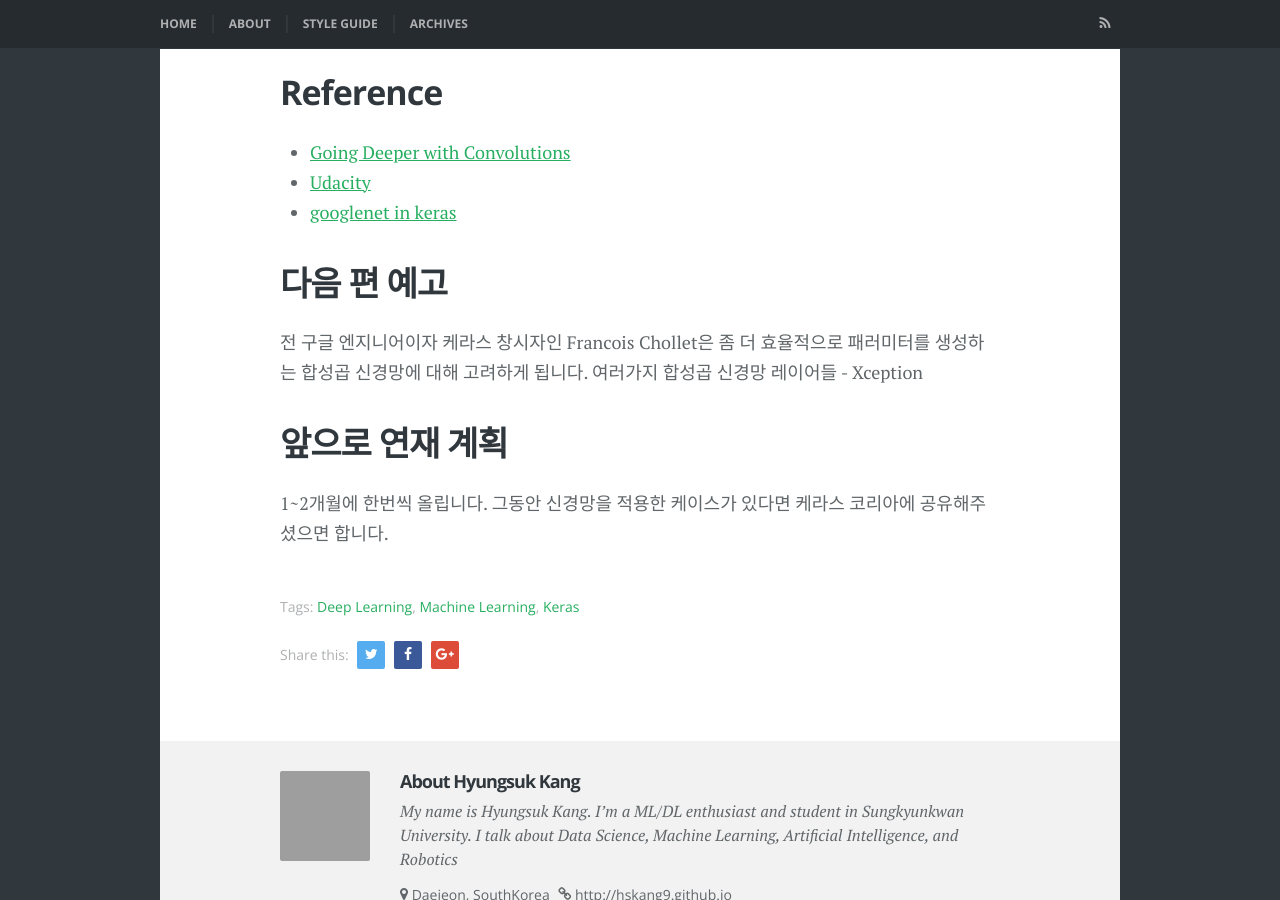
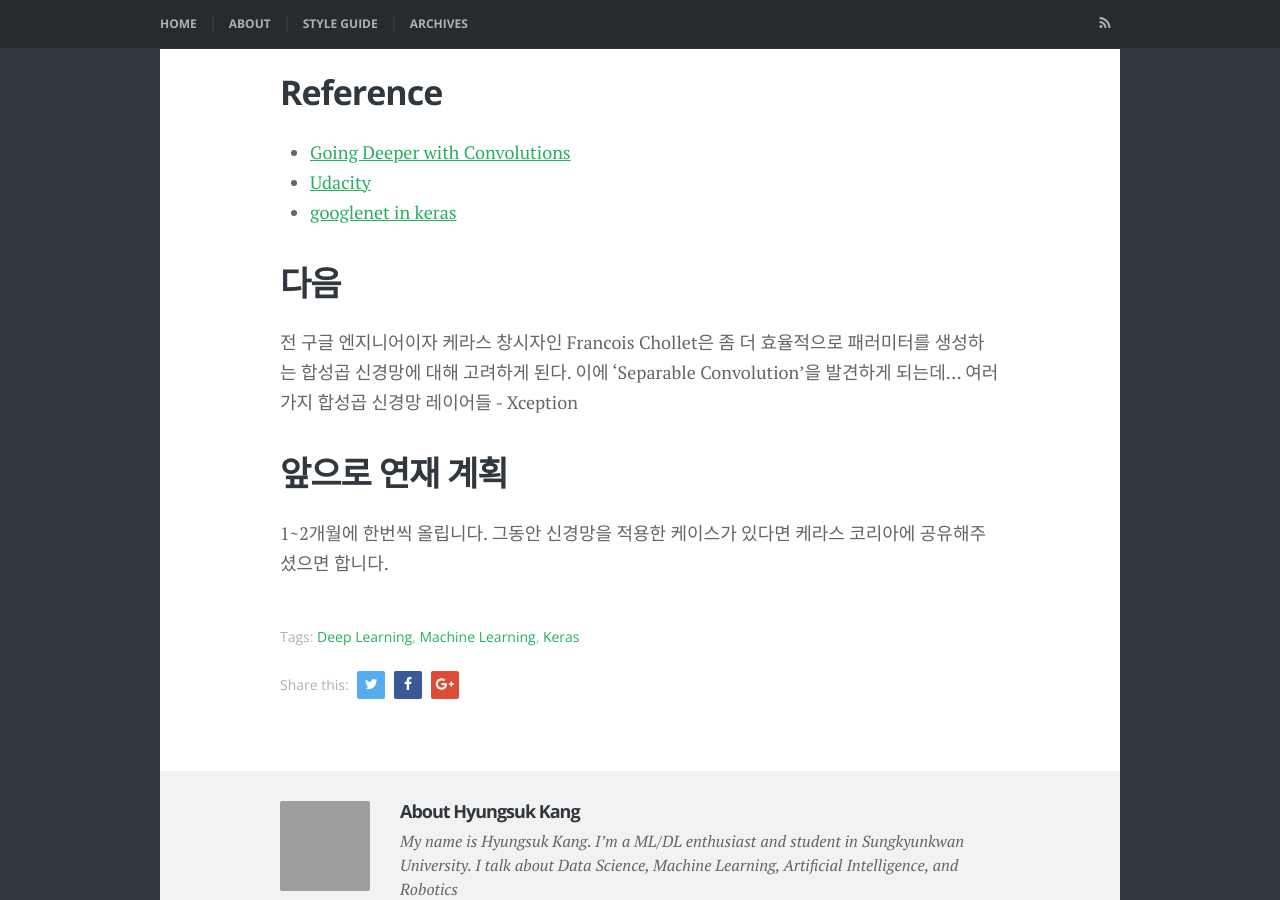
Before and after one commit to hskang9/hskang9.github.io, a Jekyll site: the page built from _posts/2017-11-24-Various_CNN_Layers.md, in a window 1280 px wide and 900 px high, scrolled down 6770 px. Built offline with Jekyll 4.4.1, drawn with Linux system fonts in a browser that asks for light colours; some web fonts are replaced; comment, search, counter and statistics services are not loaded; grey boxes are pictures that could not be loaded.

Commit message:
Update 2017-11-24-Various_CNN_Layers.md

```diff
--- a/_posts/2017-11-24-Various_CNN_Layers.md
+++ b/_posts/2017-11-24-Various_CNN_Layers.md
@@ -126,8 +126,9 @@ GoogLeNet의 구조가 깊어서 그런지 vanishing gradient 문제를 걱정
 
 {% include advertisements.html %}
 
-## 다음 편 예고
-전 구글 엔지니어이자 케라스 창시자인 Francois Chollet은 좀 더 효율적으로 패러미터를 생성하는 합성곱 신경망에 대해 고려하게 됩니다.
+## 다음
+전 구글 엔지니어이자 케라스 창시자인 Francois Chollet은 좀 더 효율적으로 패러미터를 생성하는 합성곱 신경망에 대해 고려하게 된다.
+이에 'Separable Convolution'을 발견하게 되는데...
 여러가지 합성곱 신경망 레이어들 - Xception
 
 ## 앞으로 연재 계획
```
